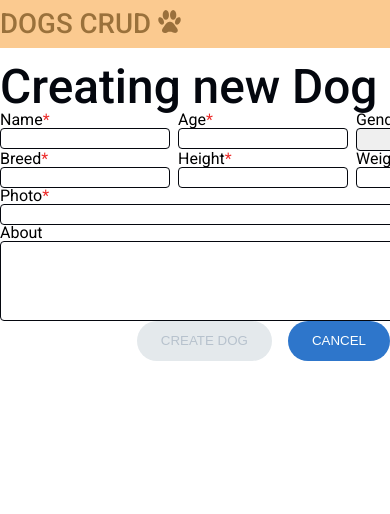
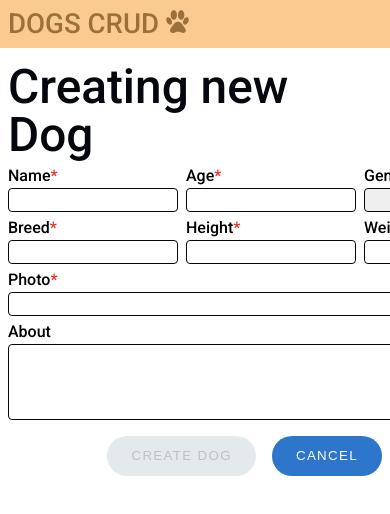
Before and after one commit to ErnanyGoncalves/dogs-crud-front, an Angular app: page /dogs/new in a window 390 px wide. Shown: the top 514 px of the page. Built offline with nearby package versions, Linux system fonts and the light colour scheme.

Commit message:
style adjustments

```diff
--- a/src/app/app.component.scss
+++ b/src/app/app.component.scss
@@ -1,10 +1,12 @@
 .container{
-    margin: 0 auto;
+    margin: 0 auto 1rem auto;
     max-width: 960px;
+
 }
 
-@media (max-width: 576px) {
+@media (max-width: 960px) {
     .container {
         max-width: 100%;
+        padding: 0 0.5rem;
     }
-}
+  }
--- a/src/app/create-dog/create-dog.component.scss
+++ b/src/app/create-dog/create-dog.component.scss
@@ -6,6 +6,7 @@ label span.required{
 label small{
   color: var(--pure-danger-color);
   font-size: var(--font-size-sm-1);
+  font-weight: var(--font-weight-400);
 }
 
 div label[for="name"] {
@@ -49,5 +50,5 @@ div label[for="name"] {
     "breed height weight" auto
     "photo photo photo" auto
     "about about about" 6rem / 2fr 1fr 1fr;
-    column-gap: 0.5rem;
+    gap: 0.5rem;
   }
--- a/src/app/dog-detail/dog-detail.component.html
+++ b/src/app/dog-detail/dog-detail.component.html
@@ -1,15 +1,15 @@
-<div class="modal">
-
-    <img src="{{dogInfo.photo}}" alt="{{dogInfo.name}}">
-
+<div class="detail">
+    <div class="img-container">
+        <img src="{{dogInfo.photo}}" alt="{{dogInfo.name}}">
+    </div>
     <div class="info">
         <div>
 
-            <h1 [ngStyle]="{'color': dogInfo.gender === 'male' ? 'cornflowerblue' : 'lightcoral'}">{{dogInfo.name}}</h1>
+            <h1 [ngClass]="{'male': dogInfo.gender === 'male', 'female': dogInfo.gender === 'female'}">{{dogInfo.name}}</h1>
 
             <p class="breed">{{dogInfo.breed}}</p>
         </div>
-        <div class="body-data">
+        <div class="body-data" [ngClass]="{'male': dogInfo.gender === 'male', 'female': dogInfo.gender === 'female'}">
             <p>{{dogInfo.age}} year(s)</p>
         <p>{{dogInfo.height}}cm</p>
         <p>{{dogInfo.weight}}kg</p>
--- a/src/app/dog-detail/dog-detail.component.scss
+++ b/src/app/dog-detail/dog-detail.component.scss
@@ -1,20 +1,39 @@
-.modal{
+.detail{
 
     display: flex;
     height: auto;
     gap: 1rem;
 
-    img{
-        width: 50%;
+    .img-container {
+        width: 25%;
+        flex-grow: 1;
+        overflow: hidden;
+        display: flex;
+        justify-content: center;
+        align-items: center;
+
+        img {
+            width: 100%;
+            height: 100%;
+            object-fit: cover;
+            border-radius: 50%;
+        }
     }
-
 
     .info{
 
-        width: 100%;
+        width: 75%;
 
         display: flex;
        flex-direction: column;
+
+       h1.male{
+        color: var(--male-gender-color);
+        }
+
+        h1.female{
+            color: var(--female-gender-color);
+        }
 
 
 
@@ -35,6 +54,16 @@
             border: 1px solid var(--black-color);
             border-radius: 25px;
         }
+
+        &.male p{
+
+            border: 1px solid var(--male-gender-color);
+        }
+
+        &.female p{
+
+            border: 1px solid var(--female-gender-color);
+        }
     }
 
 
--- a/src/app/dog-detail/dog-detail.component.ts
+++ b/src/app/dog-detail/dog-detail.component.ts
@@ -2,12 +2,12 @@ import { Component } from '@angular/core';
 import { ActivatedRoute, Router, RouterLink } from '@angular/router';
 import { DogService } from '../dog.service';
 import { Dog } from '../dog.model';
-import { NgStyle } from '@angular/common';
+import { NgClass } from '@angular/common';
 
 @Component({
   selector: 'app-dog-detail',
   standalone: true,
-  imports: [NgStyle,RouterLink],
+  imports: [NgClass,RouterLink],
   templateUrl: './dog-detail.component.html',
   styleUrl: './dog-detail.component.scss'
 })
@@ -35,4 +35,6 @@ export class DogDetailComponent {
   goToEditForm(){
     this.router.navigate(['edit'], { relativeTo: this.route });
   }
+
+
 }
--- a/src/app/dog.service.ts
+++ b/src/app/dog.service.ts
@@ -11,14 +11,11 @@ export class DogService {
       id:1,name:'Lassie', age: 5, gender:'female',breed:"Collie",height: 50,weight: 70,photo:'https://love.doghero.com.br/wp-content/uploads/2021/10/pexels-kanashi-5957235-scaled.jpg',about:`Lassie is a fictional female Rough Collie dog and is featured in a 1938 short story by Eric Knight that was later expanded to a 1940 full-length novel, Lassie Come-Home. Knight's portrayal of Lassie bears some features in common with another fictional female collie of the same name, featured in the British writer Elizabeth Gaskell's 1859 short story "The Half Brothers". In "The Half Brothers", Lassie is loved only by her young master and guides the adults back to where two boys are lost in a snowstorm.`,
     },
     {
-      id:2,name:'Lilith', age: 3, gender:'female',breed:"Chihuahua",height: 10,weight: 1,photo:"https://developers.elementor.com/docs/assets/img/elementor-placeholder-image.png",about:null,
+      id:2,name:'Lilith', age: 3, gender:'female',breed:"Chihuahua",height: 10,weight: 1,photo:"https://placehold.co/500",about:null,
     },
     {
       id:3,name:'Thor', age: 7, gender:'male',breed:"Husky",height: 70,weight: 70,photo:"https://d.newsweek.com/en/full/2112338/close-view-siberian-husky.jpg",about:"Thor is a prominent god in Germanic paganism. In Norse mythology, he is a hammer-wielding god associated with lightning, thunder, storms, sacred groves and trees, strength, the protection of humankind, hallowing, and fertility.",
     },
-    // {
-    //   id:1,name:'Lassie', age: 5, gender:'female',breed:"Collie",height: 50,weight: 70,photo:'https://love.doghero.com.br/wp-content/uploads/2021/10/pexels-kanashi-5957235-scaled.jpg',about:`Lassie is a fictional female Rough Collie dog and is featured in a 1938 short story by Eric Knight that was later expanded to a 1940 full-length novel, Lassie Come-Home. Knight's portrayal of Lassie bears some features in common with another fictional female collie of the same name, featured in the British writer Elizabeth Gaskell's 1859 short story "The Half Brothers". In "The Half Brothers", Lassie is loved only by her young master and guides the adults back to where two boys are lost in a snowstorm.`,
-    // },
 
   ]
 
--- a/src/app/edit-dog/edit-dog.component.scss
+++ b/src/app/edit-dog/edit-dog.component.scss
@@ -48,5 +48,5 @@ label[for="name"] {
     "breed height weight" auto
     "photo photo photo" auto
     "about about about" 6rem / 2fr 1fr 1fr;
-    column-gap: 0.5rem;
+    gap: 0.5rem;
   }
--- a/src/app/list-dogs/dog-card/dog-card.component.scss
+++ b/src/app/list-dogs/dog-card/dog-card.component.scss
@@ -3,7 +3,7 @@
     display: flex;
     flex-direction: column;
     border: 2px solid black;
-    max-height: 280px;
+    height: 280px;
     border-radius: 20px;
     overflow: hidden;
 
@@ -17,6 +17,7 @@
 
     .info{
         padding: 1rem 1rem 0.5rem 1rem;
+        flex-shrink: 0;
 
         .breed{
             color:var(--dark-gray-color);
--- a/src/app/list-dogs/list-dogs.component.scss
+++ b/src/app/list-dogs/list-dogs.component.scss
@@ -11,4 +11,15 @@
     gap: 20px;
     max-width: 960px;
     margin: 0 auto;
+    @media (min-width: 576px) and (max-width: 960px) {
+        & {
+            grid-template-columns: repeat(auto-fill, minmax(calc(calc(100% / 2) - 20px), 1fr));
+        }
+      }
+
+    @media (max-width: 576px) {
+        & {
+            grid-template-columns: repeat(auto-fill, minmax(100%, 1fr));
+        }
+    }
 }
--- a/src/app/navbar/navbar.component.scss
+++ b/src/app/navbar/navbar.component.scss
@@ -12,11 +12,12 @@
         align-items: center;
     }
 
-    @media (max-width: 576px) {
+    @media (max-width: 960px) {
         .container {
             max-width: 100%;
+            padding: 0 0.5rem;
         }
-    }
+      }
 
     .to-home{
         color: var(--dark-base-color);
@@ -26,9 +27,21 @@
         img{
             width: var(--font-size-3);
             height: var(--font-size-3);
-            color: var(--dark-base-color);
-            fill: var(--dark-base-color);
             filter: invert(43%) sepia(44%) saturate(565%) hue-rotate(354deg) brightness(96%) contrast(84%);
         }
+
+        &:hover, &:focus{
+            color: var(--light-base-color);
+
+            img{
+                filter: invert(91%) sepia(22%) saturate(344%) hue-rotate(328deg) brightness(103%) contrast(98%);
+            }
+        }
+
+        &:focus{
+            outline: none;
+        }
     }
+
+
 }
--- a/src/styles.scss
+++ b/src/styles.scss
@@ -1,4 +1,5 @@
-@import url('https://fonts.googleapis.com/css2?family=Roboto:ital,wght@0,300;0,400;0,500;0,700;1,300&display=swap');
+@import url('https://fonts.googleapis.com/css2?family=Roboto:ital,wght@0,300;0,400;0,500;1,300&display=swap');
+
 
 
 :root{
@@ -6,7 +7,6 @@
   --font-weight-300: 300;
   --font-weight-400: 400;
   --font-weight-500: 500;
-  --font-weight-700:700;
 
   --male-gender-color: #3188B1;
   --female-gender-color: #E57AA6;
@@ -109,12 +109,14 @@ table {
   h1{
     font-size: var(--font-size-7);
     font-weight: var(--font-weight-500);
+    margin-bottom: 0.5rem;
   }
   h2{
     font-size: var(--font-size-6);
   }
   h3{
     font-size: var(--font-size-5);
+    font-weight: var(--font-weight-500);
   }
   h4{
     font-size: var(--font-size-4);
@@ -129,6 +131,7 @@ table {
   p{
     font-size: var(--font-size-1);
     font-weight: var(--font-weight-300);
+    line-height: 1.2;
   }
 
   h1,h2,h3,h4,h5,h6,p{
@@ -143,11 +146,13 @@ a{
 
   label{
     display: flex;
-    font-weight: var(--font-weight-400);
+    font-weight: var(--font-weight-500);
     flex-direction: column;
+    gap: 0.25rem;
   }
 
   .buttons{
+    margin-top: 1rem;
     display: flex;
     gap: 1rem;
     justify-content: right;
@@ -159,8 +164,8 @@ a{
     border-radius: 25px;
     padding: 0.75rem 1.5rem;
     height: 2.5rem;
-    font-weight: var(--font-weight-400);
-    letter-spacing: 10%;
+    font-weight: var(--font-weight-500);
+    letter-spacing: 0.1em;
     text-transform: uppercase;
     border: none;
     cursor: pointer;
@@ -253,6 +258,10 @@ a{
     }
   }
 
+  input,select{
+    height: 1.5rem;
+    box-sizing: border-box;
+  }
 
   input, select, textarea{
     border-radius: 4px;
@@ -262,3 +271,20 @@ a{
     font-size: var(--font-size-sm-1);
     padding: 2px 8px;
   }
+
+  /* Chrome, Safari, Edge */
+input[type="number"]::-webkit-outer-spin-button,
+input[type="number"]::-webkit-inner-spin-button {
+  -webkit-appearance: none;
+  margin: 0;
+}
+
+/* Firefox */
+input[type="number"] {
+  -moz-appearance: textfield;
+}
+
+/* Internet Explorer */
+input[type="number"] {
+  -ms-appearance: textfield;
+}
```
